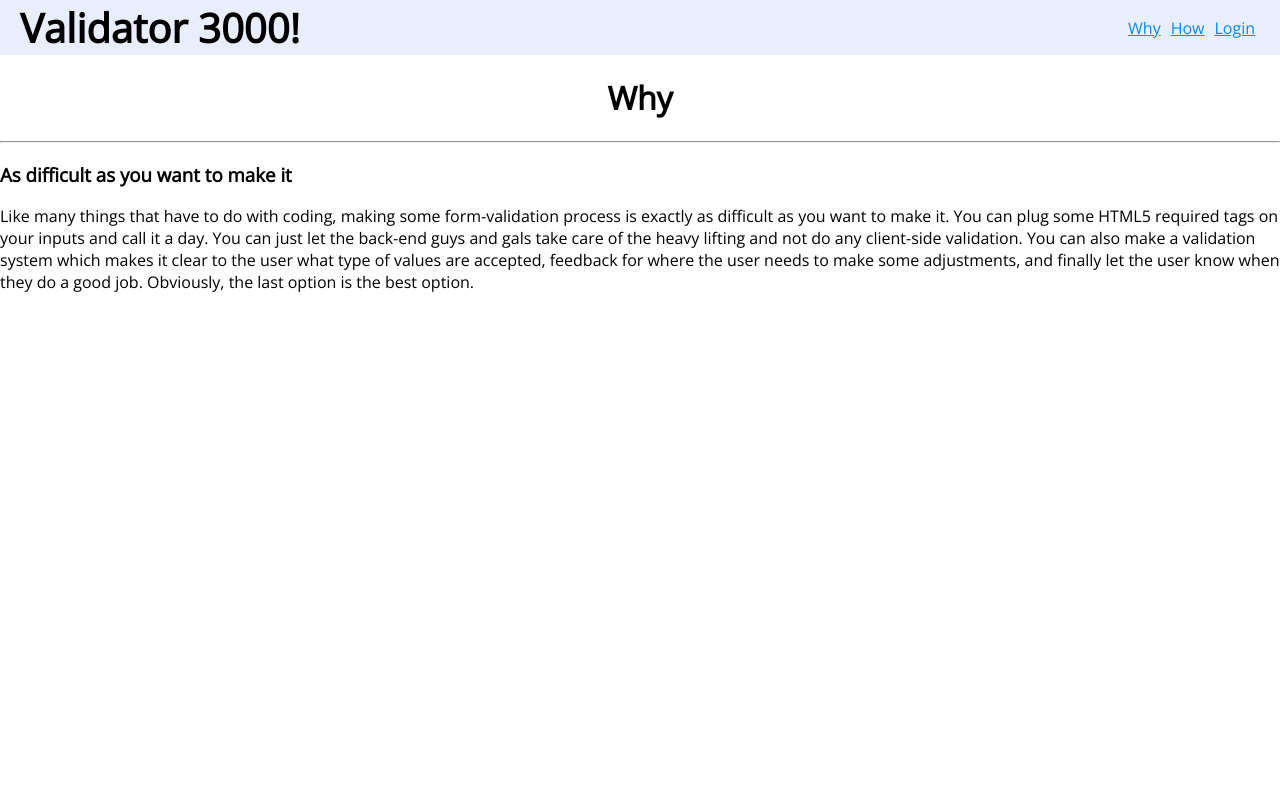
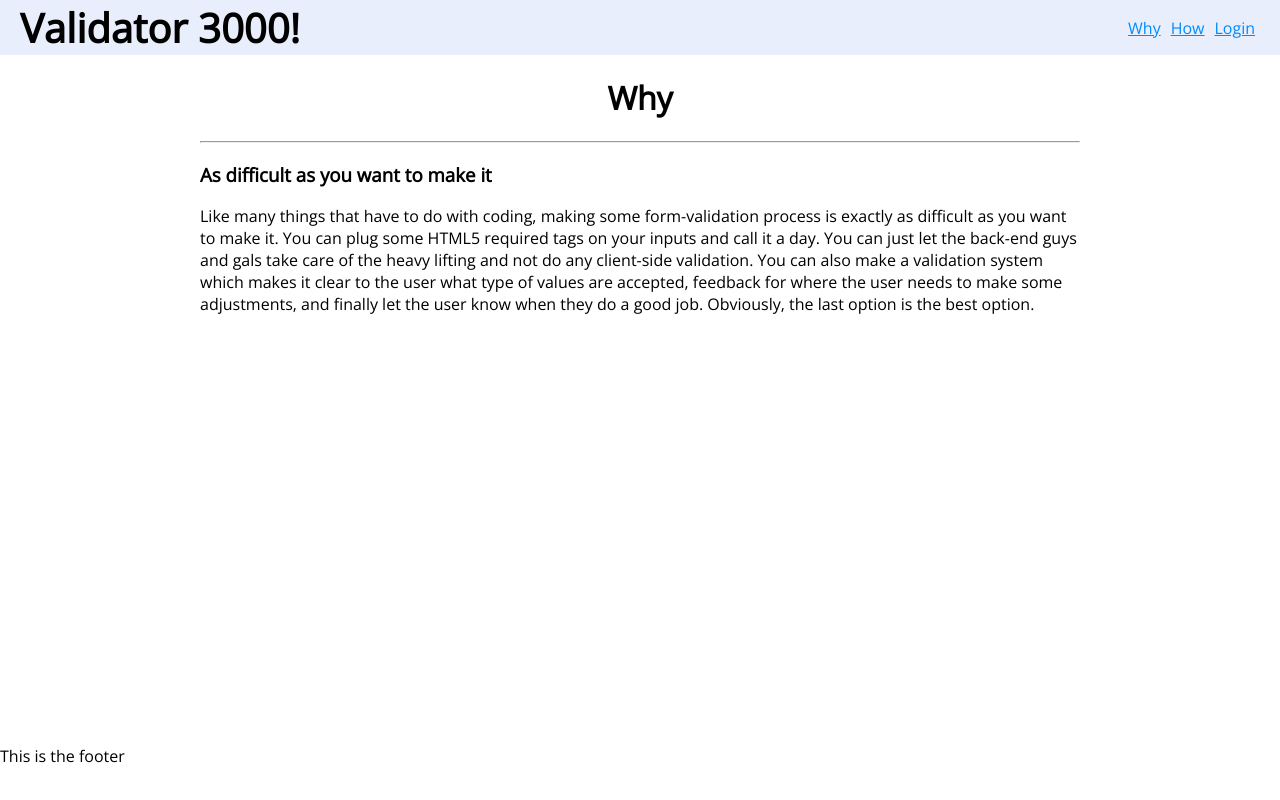
Before and after one commit to Mvcampbell3/react-form-validator, a React (Create React App) app: page / in a window 1280 px wide. Built offline with nearby package versions, Linux system fonts and the light colour scheme.

Commit message:
main grid template areas

```diff
--- a/src/App.css
+++ b/src/App.css
@@ -12,3 +12,21 @@ body{
 .text-center{
   text-align: center;
 }
+
+.container{
+  display: grid;
+  grid-template-columns: 200px auto 200px;
+  grid-template-rows: 55px auto 55px;
+  grid-template-areas: "header header header"
+                       "left-ad-area splash right-ad-area"
+                       "footer footer footer";
+  min-height: 100vh;
+}
+
+header{
+  grid-area: header;
+}
+
+footer{
+  grid-area: footer;
+}
--- a/src/App.js
+++ b/src/App.js
@@ -5,6 +5,7 @@ import LoginForm from './LoginForm';
 import Header from './Header';
 import Landing from './Landing';
 import Breakdown from './Breakdown';
+import Footer from './Footer';
 
 function App() {
   const [loggedIn, setLoggedIn] = useState(false);
@@ -39,9 +40,12 @@ function App() {
         displayLanding={displayLanding}
         displayBreakdown={displayBreakdown}
       />
+      <div className="left-ad"></div>
       {viewLogin ? <LoginForm /> : null}
       {viewLanding ? <Landing /> : null}
       {viewBreakdown ? <Breakdown /> : null}
+      <div className="right-ad"></div>
+      <Footer />
     </div>
   );
 }
--- a/src/Breakdown/index.js
+++ b/src/Breakdown/index.js
@@ -3,7 +3,7 @@ import './breakdown.css';
 
 const Breakdown = (props) => {
   return (
-    <div className="breakdown">
+    <div className="breakdown splash">
       This is the Breakdown
     </div>
    );
--- /dev/null
+++ b/src/Footer/index.js
@@ -0,0 +1,10 @@
+import React from 'react';
+import './footer.css';
+
+const Footer = (props) => {
+  return (
+    <footer>This is the footer</footer>
+   );
+}
+
+export default Footer;
--- a/src/Landing/index.js
+++ b/src/Landing/index.js
@@ -2,7 +2,7 @@ import React from 'react';
 
 const Landing = props => {
   return (
-    <div className='landing'>
+    <div className='landing splash'>
       <h1 className='text-center'>Why</h1>
 
       <hr />
--- a/src/LoginForm/index.js
+++ b/src/LoginForm/index.js
@@ -111,7 +111,7 @@ const LoginForm = props => {
 
   return (
     <form
-      className='form'
+      className='form splash'
       autoComplete='off'
       onSubmit={e => {
         validateForm(e);
```
Also changed, not shown: src/Footer/footer.css (added).
